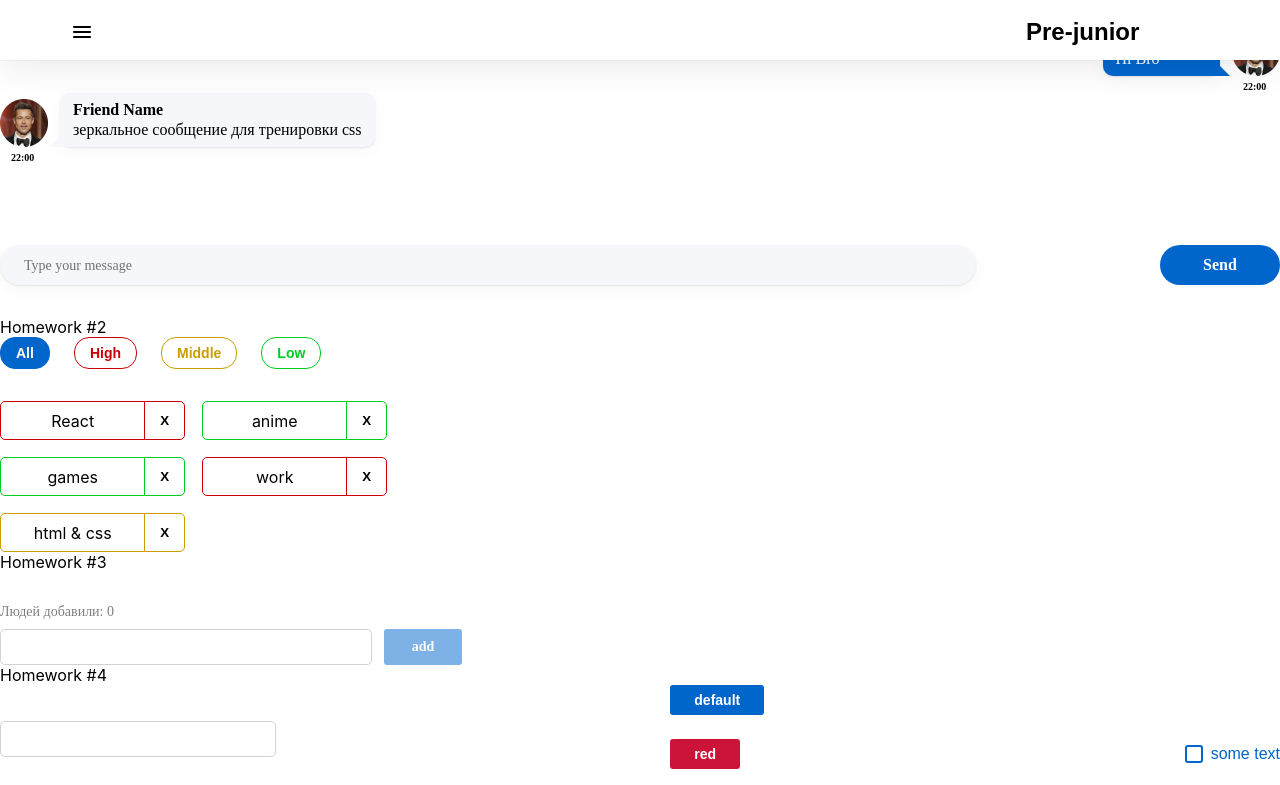
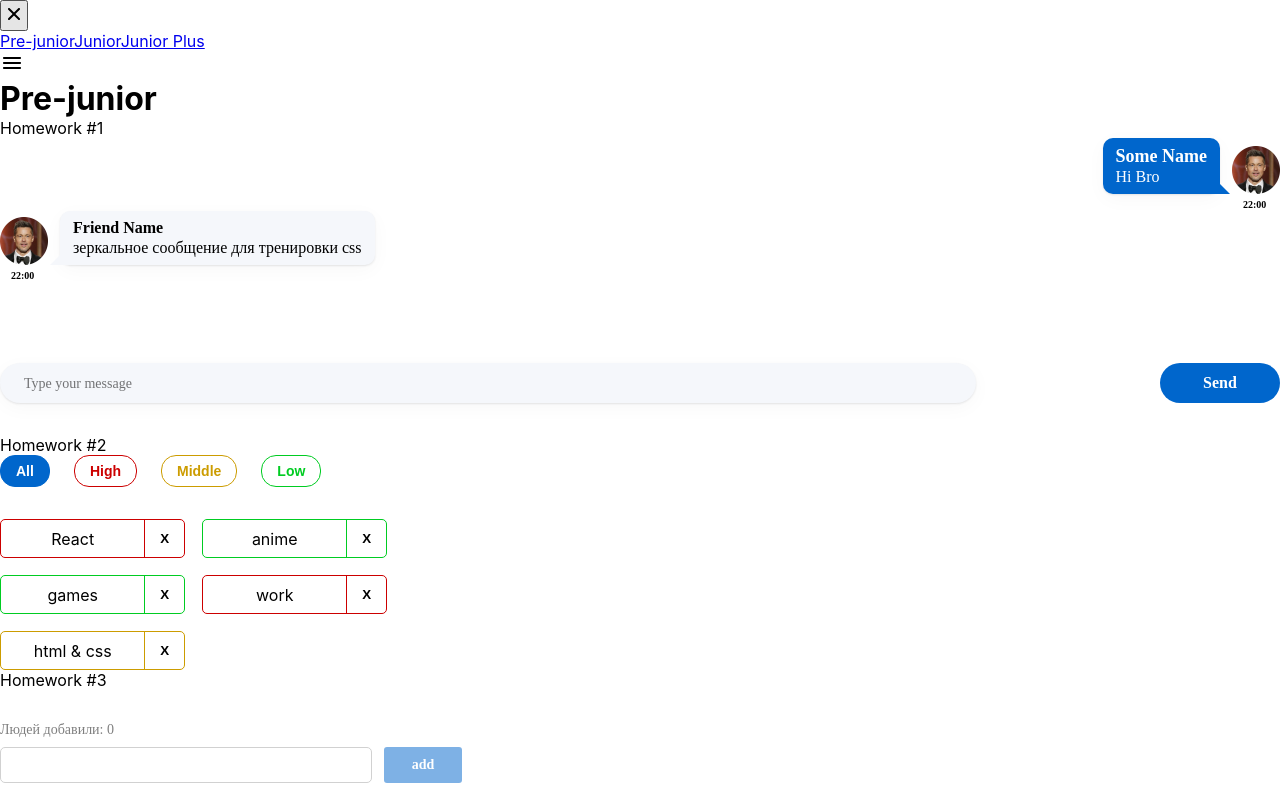
Before and after one commit to iliik/IgnatDom, a React (Create React App) app: page /#/pre-junior in a window 1280 px wide. Shown: the top 785 px of the page. Built offline with nearby package versions, Linux system fonts and the light colour scheme.

Commit message:
№ 5-Sidebar-CSS

```diff
--- a/src/s2-homeworks/hw05/header/Header.module.css
+++ b/src/s2-homeworks/hw05/header/Header.module.css
@@ -1,33 +1,31 @@
-.burgerMenuIcon {
-    display: block;
-    width: 24px;
-    height: 24px;
-    margin: 20px 0 0 70px;
-    cursor: pointer;
-}
+/*.burgerMenuIcon {*/
+/*    display: block;*/
+/*    width: 24px;*/
+/*    height: 24px;*/
+/*    margin: 20px 0 0 70px;*/
+/*    cursor: pointer;*/
+/*}*/
 
-.header {
-    z-index: 1;
-    display: flex;
-    width: 100%;
-    position: fixed;
-    top: 0;
-    height: 60px;
-    margin: 0;
-    padding: 0;
-    background: #FFFFFF;
-    box-shadow: 0 0 40px rgba(29, 33, 38, 0.13), 0 0 2px rgba(29, 33, 38, 0.1);
-}
+/*.header {*/
+/*    z-index: 1;*/
+/*    display: flex;*/
+/*    width: 100%;*/
+/*    top: 0;*/
+/*    height: 60px;*/
+/*    margin: 0;*/
+/*    padding: 0;*/
+/*    background: #FFFFFF;*/
+/*    box-shadow: 0 0 40px rgba(29, 33, 38, 0.13), 0 0 2px rgba(29, 33, 38, 0.1);*/
+/*}*/
 
-.header h1 {
-    width: 184px;
-    height: 29px;
-    margin: 17px 70px 0 auto;
-    font-family: 'Montserrat',sans-serif;
-    font-style: normal;
-    font-weight: 600;
-    font-size: 24px;
-    line-height: 29px;
-
-    color: #000000;
-}
+/*.header h1 {*/
+/*    width: 184px;*/
+/*    height: 29px;*/
+/*    margin: 17px 70px 0 auto;*/
+/*    font-family: 'Montserrat',sans-serif;*/
+/*    font-style: normal;*/
+/*    font-weight: 600;*/
+/*    font-size: 24px;*/
+/*    line-height: 29px;*/
+/*    color: #000000;*/
+/*}*/
--- a/src/s2-homeworks/hw05/sidebar/Sidebar.module.css
+++ b/src/s2-homeworks/hw05/sidebar/Sidebar.module.css
@@ -1,77 +1,77 @@
-.sidebar {
-    display: none;
-}
+/*.sidebar{*/
+/*    display: none;*/
+/*}*/
 
-.sidebar.open {
-    display: flex;
-    flex-direction: column;
-    width: 317px;
-    background: #FFFFFF;
-    box-shadow: 0 10px 40px rgba(29, 33, 38, 0.13), 0 1px 2px rgba(29, 33, 38, 0.1);
-    border-radius: 0;
-    height: 100%; /* 100% Полный рост */ /* 0 ширина - измените это с помощью JavaScript */
-    position: fixed; /* Оставаться на месте */
-    z-index: 3; /* Оставайтесь на вершине */
-    top: 0;
-    left: 0; /* Черный */
-    overflow-x: hidden; /* Отключить горизонтальную прокрутку */
-    transition: 0.5s; /* 0.5 секунд эффект перехода для скольжения в боковой панели */
-}
+/*.sidebar.open {*/
+/*    display: flex;*/
+/*    flex-direction: column;*/
+/*    width: 317px;*/
+/*    background: #FFFFFF;*/
+/*    box-shadow: 0 10px 40px rgba(29, 33, 38, 0.13), 0 1px 2px rgba(29, 33, 38, 0.1);*/
+/*    border-radius: 0;*/
+/*    height: 100%; !* 100% Полный рост *! !* 0 ширина - измените это с помощью JavaScript *!*/
+/*    position: fixed; !* Оставаться на месте *!*/
+/*    z-index: 3; !* Оставайтесь на вершине *!*/
+/*    top: 0;*/
+/*    left: 0; !* Черный *!*/
+/*    overflow-x: hidden; !* Отключить горизонтальную прокрутку *!*/
+/*    transition: 0.5s; !* 0.5 секунд эффект перехода для скольжения в боковой панели *!*/
+/*}*/
 
-.background {
-    position: absolute;
-    top: 0;
-    left: 0;
-    width:100%;
-    height: 500%;
-    background:#000;
-    opacity:0.3;
-    z-index: 2;
-}
+/*.background {*/
+/*    position: absolute;*/
+/*    top: 0;*/
+/*    left: 0;*/
+/*    width:100%;*/
+/*    height: 500%;*/
+/*    background:#000;*/
+/*    opacity:0.3;*/
+/*    z-index: 2;*/
+/*}*/
 
-.nav {
-    display: flex;
-    flex-direction: column;
-    margin: 23px auto auto 70px;
-}
+/*.nav {*/
+/*    display: flex;*/
+/*    flex-direction: column;*/
+/*    margin: 23px auto auto 70px;*/
+/*}*/
 
-.nav a {
-    font-family: 'Montserrat', sans-serif;
-    font-style: normal;
-    font-weight: 600;
-    font-size: 22px;
-    line-height: 27px;
-    text-decoration: none;
-    color: #000000;
-    margin-bottom: 45px;
-}
+/*.nav a {*/
+/*    font-family: 'Montserrat', sans-serif;*/
+/*    font-style: normal;*/
+/*    font-weight: 600;*/
+/*    font-size: 22px;*/
+/*    line-height: 27px;*/
+/*    text-decoration: none;*/
+/*    color: #000000;*/
+/*    margin-bottom: 45px;*/
+/*}*/
 
-.nav a:hover {
-    color: #58ACFF;
-}
+/*.nav a:hover {*/
+/*    color: #58ACFF;*/
+/*}*/
 
-.nav a.active {
-    text-decoration-line: underline;
-    color: #0059B2;
-}
+/*.nav a.active {*/
+/*    text-decoration-line: underline;*/
+/*    color: #0059B2;*/
+/*}*/
 
-.close {
-    background: transparent;
-    border: 1px solid var(--color);
-    outline: none;
-    cursor: pointer;
-    width: 24px;
-    height: 24px;
-    align-self: flex-end;
-    margin: 16px 24px 0 0;
-    display: flex;
-    align-items: center;
-    justify-content: center;
-}
+/*.close  {*/
+/*    background: transparent;*/
+/*    border: 1px solid var(--color);*/
+/*    outline: none;*/
+/*    cursor: pointer;*/
+/*    width: 24px;*/
+/*    height: 24px;*/
+/*    align-self: flex-end;*/
+/*    margin: 16px 24px 0 0;*/
+/*    display: flex;*/
+/*    align-items: center;*/
+/*    justify-content: center;*/
+/*}*/
 
 
-.close img {
-    display: block;
-    width: 24px;
-    height: 24px;
-}
+/*.close img {*/
+/*    display: block;*/
+/*    width: 24px;*/
+/*    height: 24px;*/
+/*}*/
--- a/src/s2-homeworks/hw05/sidebar/Sidebar.tsx
+++ b/src/s2-homeworks/hw05/sidebar/Sidebar.tsx
@@ -32,7 +32,7 @@ export const Sidebar: FC<PropsType> = ({open, handleClose}) => {
                         to={PATH.PRE_JUNIOR}
                         onClick={handleClose}
                         // className={...} // делает студент
-                        className={({isActive}) => isActive ? s.active : ''}
+                        className={({isActive}) => (isActive ? s.active : '')}
                     >
                         Pre-junior
                     </NavLink>
@@ -41,7 +41,7 @@ export const Sidebar: FC<PropsType> = ({open, handleClose}) => {
                         to={PATH.JUNIOR}
                         onClick={handleClose}
                         // className={...} // делает студент
-                        className={({isActive}) => isActive ? s.active : ''}
+                        className={({isActive}) => (isActive ? s.active : '')}
                     >
                         Junior
                     </NavLink>
@@ -50,7 +50,7 @@ export const Sidebar: FC<PropsType> = ({open, handleClose}) => {
                         to={PATH.JUNIOR_PLUS}
                         onClick={handleClose}
                         // className={...} // делает студент
-                        className={({isActive}) => isActive ? s.active : ''}
+                        className={({isActive}) => (isActive ? s.active : '')}
                     >
                         Junior Plus
                     </NavLink>
```
